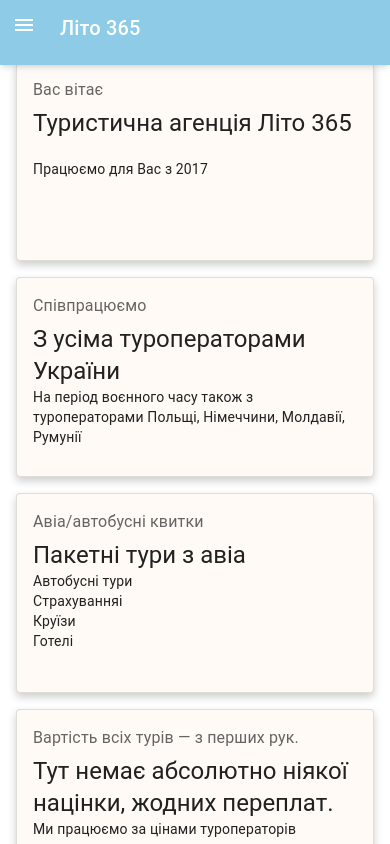
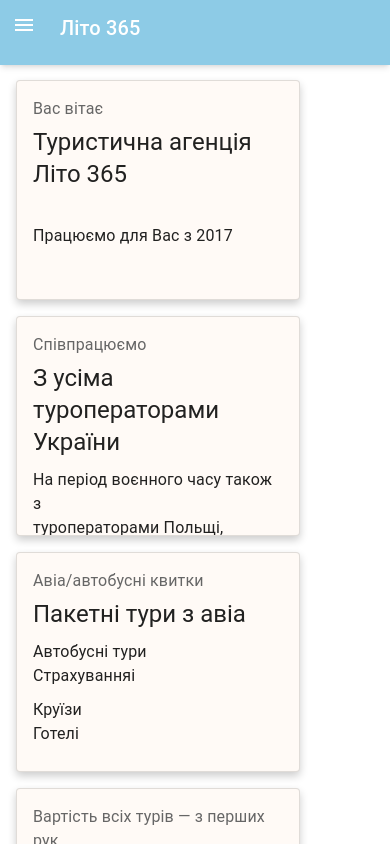
Before and after one commit to SeaCoffee/travel_agency_website, a React (Create React App) app: page /#/ in a window 390 px wide. Shown: the top 844 px of the page. Built offline with nearby package versions, Linux system fonts and the light colour scheme.

Commit message:
version1:9

```diff
--- a/src/components/AboutServices/AboutServices.js
+++ b/src/components/AboutServices/AboutServices.js
@@ -5,7 +5,7 @@ import './aboutServices.css'
 export const AboutServicesPage = () => {
     return (
         <Box className="box">
-            <Typography variant="h4" gutterBottom className="title" sx={{ mb: 4, mt: 2}}>
+            <Typography variant="h4" gutterBottom className="title" >
                 Наші послуги:
             </Typography>
             <Grid container spacing={3}>
@@ -26,7 +26,7 @@ export const AboutServicesPage = () => {
                     <Grid item xs={12} sm={6} md={4} key={index}>
                         <Card className="card">
                             <CardContent>
-                                <Typography variant="h5" component="div" className="cardContent">
+                                <Typography variant="h5" component="div" className="cardContent" sx={{mb:1}}>
                                     {service.title}
                                 </Typography>
                                 <Typography variant="body2" className="bodyText">
--- a/src/components/AboutServices/aboutServices.css
+++ b/src/components/AboutServices/aboutServices.css
@@ -4,7 +4,7 @@
 }
 
 .title {
-    margin-bottom: 2rem; /* Увеличенный адаптивный нижний отступ */
+    margin-bottom: 2.5rem; /* Увеличенный адаптивный нижний отступ */
     margin-left: 0.5rem;
     font-style: italic;
     opacity: 0.8;
@@ -12,17 +12,22 @@
 
 .card {
     background-color: #FEFBF6;
+    box-shadow: 0 4px 8px rgba(0, 0, 0, 0.1), 0 6px 20px rgba(0, 0, 0, 0.1); /* Добавление тени */
 }
 
 .cardContent {
-    margin-bottom: 0.75rem; /* Адаптивный отступ */
+    margin-bottom: 1rem;
+    margin-top: 1rem;
     font-style: italic;
     opacity: 0.8;
 }
 
 .bodyText {
-    margin-bottom: 0.75rem; /* Адаптивный отступ */
+    margin-bottom: 0.75rem;
+    margin-top: 1rem;
+    font-size: 1.1rem;
 }
+
 
 .box .MuiCard-root {
     background-color: #FEFBF6;
--- a/src/components/InfoCards/infoCards.css
+++ b/src/components/InfoCards/infoCards.css
@@ -1,19 +1,38 @@
+/* Общие стили контейнера для карточек */
 .card-container {
     width: 97%;
     margin: 0 auto;
 }
 
+/* Стили для карточек с обводкой и тенью */
 .outlined-card {
     background-color: #fffaf6;
     min-height: 250px;
+    flex: 1 0 auto;
+    box-shadow: 0 4px 8px 0 rgba(0, 0, 0, 0.16), 0 6px 20px 0 rgba(0, 0, 0, 0.19);
 }
 
-.text-secondary {
-    color: #6b6b6b;
+/* Стилизация текста заголовка */
+.title {
+    font-style: italic;
+    opacity: 0.8;
+    font-size: 1.3rem;
+    color: #6b6b6b; /* Пример цвета, используемого для заголовков */
 }
 
+/* Стилизация описательного текста */
+.description {
+    font-size: 0.9rem;
+    margin-top: 0; /* Начальное значение, можно изменить в зависимости от контекста */
+}
+.card-content {
+    line-height: 1.5; /* Увеличение междустрочного интервала */
+    font-size: 16px; /* Увеличение размера шрифта */
+}
 
-/* Elevation shadow to mimic Material-UI elevation */
-.cardShadow {
-    box-shadow: 0 4px 8px 0 rgba(0, 0, 0, 0.16), 0 6px 20px 0 rgba(0, 0, 0, 0.19);
+.card-title, .card-word {
+    line-height: normal; /* Оставляем междустрочный интервал по умолчанию для заголовков */
+    font-size: inherit; /* Оставляем размер шрифта по умолчанию для заголовков */
 }
+
+/* Дополнительные стилизации, если потребуются */
--- a/src/components/InfoCards/infoCards.js
+++ b/src/components/InfoCards/infoCards.js
@@ -2,7 +2,6 @@ import React from 'react';
 
 import { Grid, Card, CardContent, Typography, useTheme, useMediaQuery } from '@mui/material';
 
-import './infoCards.css'
 
 const cardData = [
     {
@@ -36,34 +35,57 @@ function OutlinedCardsRow() {
     const theme = useTheme();
     const isMobile = useMediaQuery(theme.breakpoints.down('sm'));
 
+    const descriptionStyle = {
+        lineHeight: '1.5',     // Вы можете изменить это значение
+        fontSize: '16px',      // Вы можете изменить это значение
+        margin: '10px 0'       // Вы можете изменить это значение
+    };
+
+    const exampleStyle = {
+        lineHeight: '1.5',     // Вы можете изменить это значение
+        fontSize: '16px',      // Вы можете изменить это значение
+        margin: '10px 0'       // Вы можете изменить это значение
+    };
+
+    const titleStyle = {
+        color: '#666'          // Вы можете изменить это значение
+    };
+
     return (
-        <Grid container spacing={2} sx={{justifyContent: 'space-around', paddingLeft: '16px', paddingRight: '16px'}}>
+        <Grid container spacing={2} sx={{justifyContent: 'space-around', paddingLeft: '16px', paddingRight: '16px', marginTop: '3px'}}>
+            <Grid container item xs={12} spacing={2} sx={{display: 'flex', alignItems: 'stretch'}}>
                 {cardData.map((card, index) => (
-                <Grid item xs={12} sm={6} md={3} key={index}
-                      sx={{
-                          maxWidth: isMobile ? '100%' : '300px',
-                          width: '100%',
-                      }}>
+                    <Grid item xs={12} sm={6} md={3} key={index} sx={{ width: '100%', maxWidth: '300px' }}>
                         <Card variant="outlined" elevation={4} sx={{
                             bgcolor: '#fffaf6',
-                        minHeight: 200,
+                            height: '220px',
                             boxShadow: '0px 4px 8px rgba(0,0,0,0.2)',
-                        width: '100%'
+                            width: '100%',
+                            display: 'flex',
+                            flexDirection: 'column',
                         }}>
-                        <CardContent>
-                            <Typography color="text.secondary" gutterBottom>
+                            <CardContent className="card-content" sx={{ flex: '1 1 auto' }}>
+                                <Typography color="text.secondary" gutterBottom sx={{color: '#666'}} className="card-title">
                                     {card.title}
                                 </Typography>
-                            <Typography variant="h5" component="div">
+                                <Typography variant="h5" component="div" className="card-word">
                                     {card.word}
                                 </Typography>
-                            <Typography variant="body2">
+                                <Typography variant="body2" sx={{
+                                    lineHeight: '1.5',
+                                    fontSize: '16px',
+                                    margin: '10px 0'
+                                }}>
                                     {card.description}
                                     <br/>
                                     {card.example}
                                 </Typography>
                                 {card.description2 && card.example2 && (
-                                <Typography variant="body2">
+                                    <Typography variant="body2" sx={{
+                                        lineHeight: '1.5',
+                                        fontSize: '16px',
+                                        margin: '10px 0'
+                                    }}>
                                         {card.description2}
                                         <br/>
                                         {card.example2}
@@ -74,9 +96,8 @@ function OutlinedCardsRow() {
                     </Grid>
                 ))}
             </Grid>
+        </Grid>
     );
-
 }
 
-
 export default OutlinedCardsRow;
```
Lines whose indentation alone changed are shown as unchanged.
